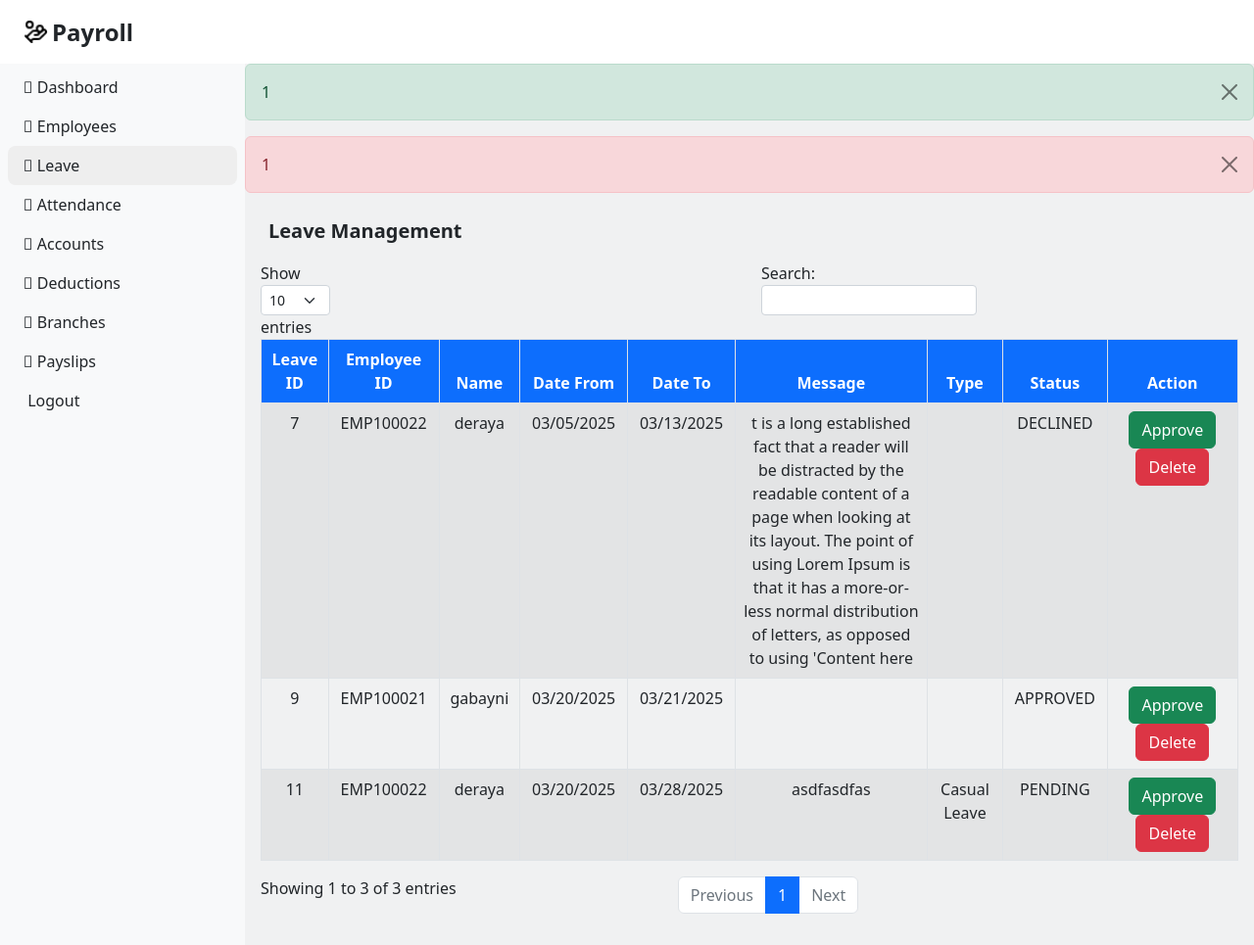
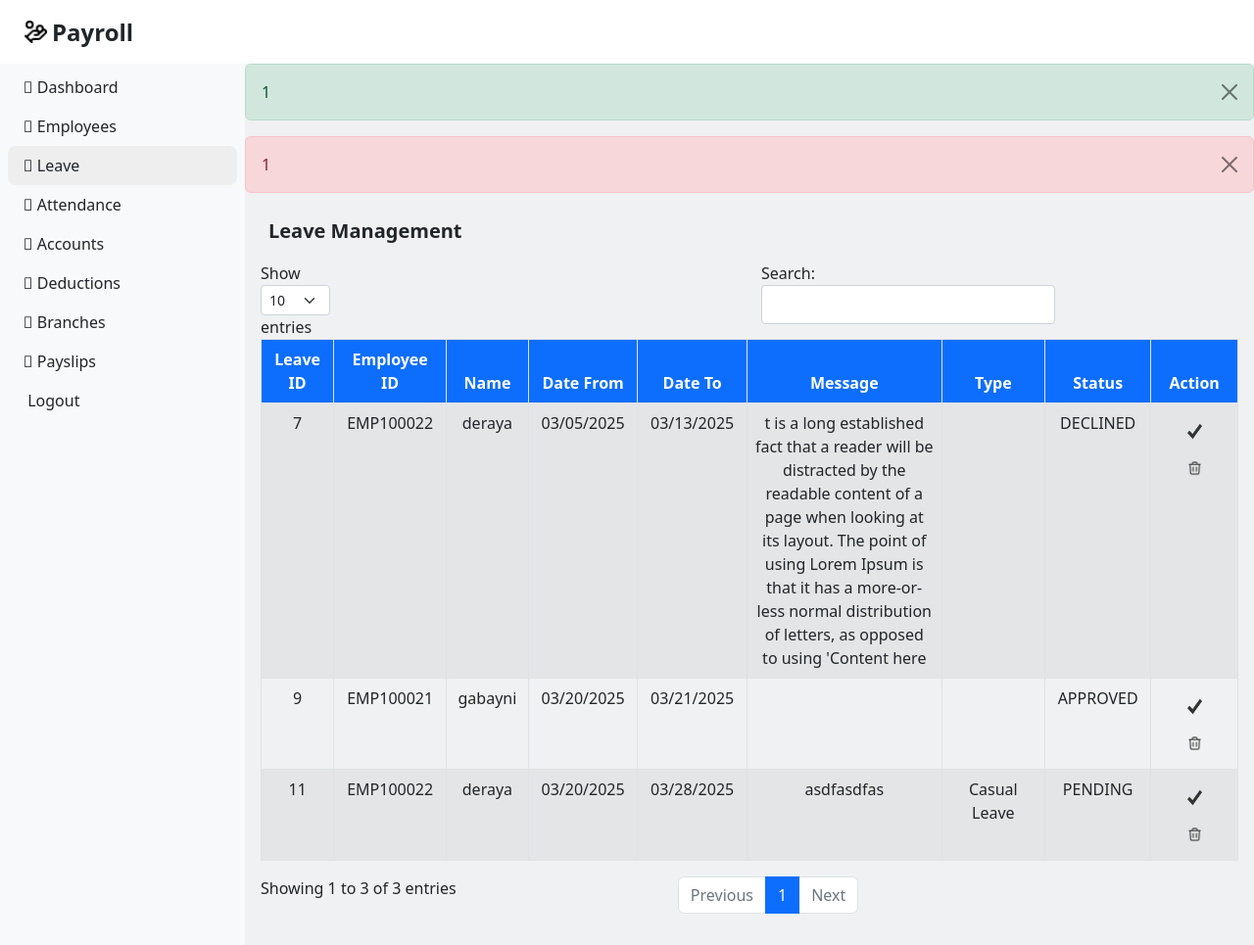
Before and after one commit to vivredefi/Payroll-System, a PHP site: page /leave-management-admin.php in a window 1280 px wide. Shown: the whole page at 98% size. Run offline with PHP 8.4, Linux system fonts and the light colour scheme; a user stored in the database is signed in; data comes from the database, SQL or seed files in the repository; some libraries are stand-ins or nearby versions.

Commit message:
Add files via upload

```diff
--- a/Payroll_Management_System _0.5/leave-management-admin.php
+++ b/Payroll_Management_System _0.5/leave-management-admin.php
@@ -24,6 +24,7 @@ $result = mysqli_query($link, $sql);
     <meta name="viewport" content="width=device-width, initial-scale=1.0" />
     <title>Leave Management</title>
     <link rel="stylesheet" href="sidebar.css">
+    <link rel="stylesheet" href="general.css">
     <link rel="stylesheet" href="https://pro.fontawesome.com/releases/v5.10.0/css/all.css">
     <link href="https://cdnjs.cloudflare.com/ajax/libs/bootstrap/5.2.3/css/bootstrap.min.css" />
     <link href="https://cdn.jsdelivr.net/npm/bootstrap@5.2.3/dist/css/bootstrap.min.css" rel="stylesheet"
@@ -31,6 +32,22 @@ $result = mysqli_query($link, $sql);
     <!-- Datatables CSS-->
     <link href="https://cdn.datatables.net/2.2.1/css/dataTables.bootstrap5.css" />
     <link href="https://cdnjs.cloudflare.com/ajax/libs/twitter-bootstrap/5.2.3/css/bootstrap.min.css" />
+<style>
+    /*Table*/
+    @media screen and (min-width: 768px) {
+    /* Hide horizontal scrollbar for web view */
+    .table-responsive {
+        overflow-x: hidden;
+    }
+    }
+
+    @media screen and (max-width: 767px) {
+    /* Allow horizontal scrolling for mobile view */
+    .table-responsive {
+        overflow-x: auto;
+    }
+}
+</style>
 </head>
 
 <body>
@@ -175,8 +192,8 @@ $result = mysqli_query($link, $sql);
                                 echo "<td>" . $row['status'] . "</td>";
 
                                 echo "<td>";
-                                echo "<a class='btn btn-small btn-success approvebtn'>Approve</a>";
-                                echo "<a class='btn btn-small btn-danger declinebtn'>Delete</a>";
+                                echo "<a class='btn btn-small approvebtn'><img src='approve.png' alt='Edit' height='17' width='15'></a>";
+                                echo "<a class='btn btn-small declinebtn'><img src='deleteicon.png' alt='Edit' height='15' width='15'></a>";
                                 echo "</td>";
                                 echo "</tr>";
                             }
```
Also changed, not shown: Payroll_Management_System _0.5/attendance-management-admin.php (+15 -0 lines), Payroll_Management_System _0.5/attendance-management-employee.php (+15 -0 lines), Payroll_Management_System _0.5/index.php (+6 -1 lines), Payroll_Management_System _0.5/leave-management-employee.php (+16 -1 lines), Payroll_Management_System _0.5/approve.png (added).
